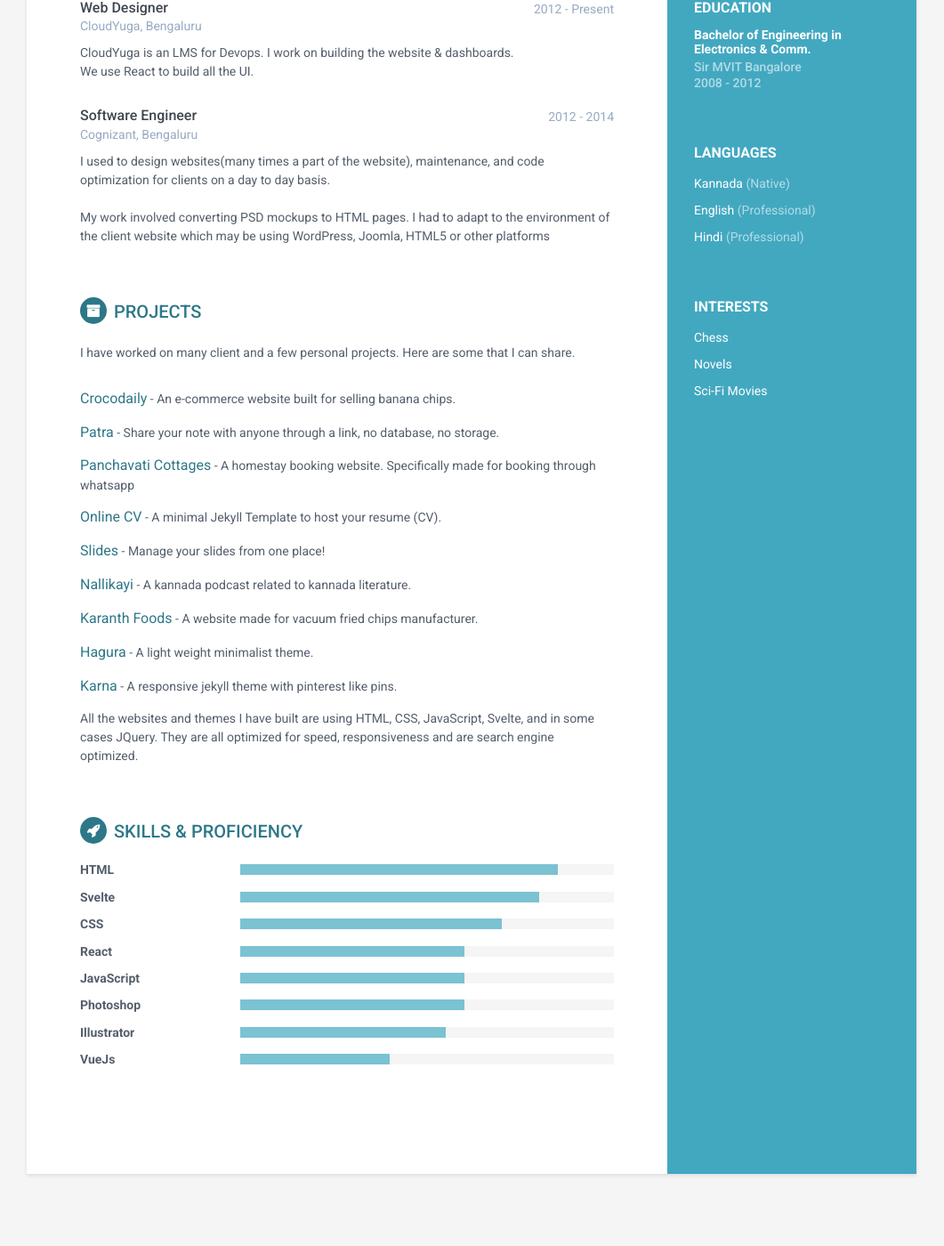
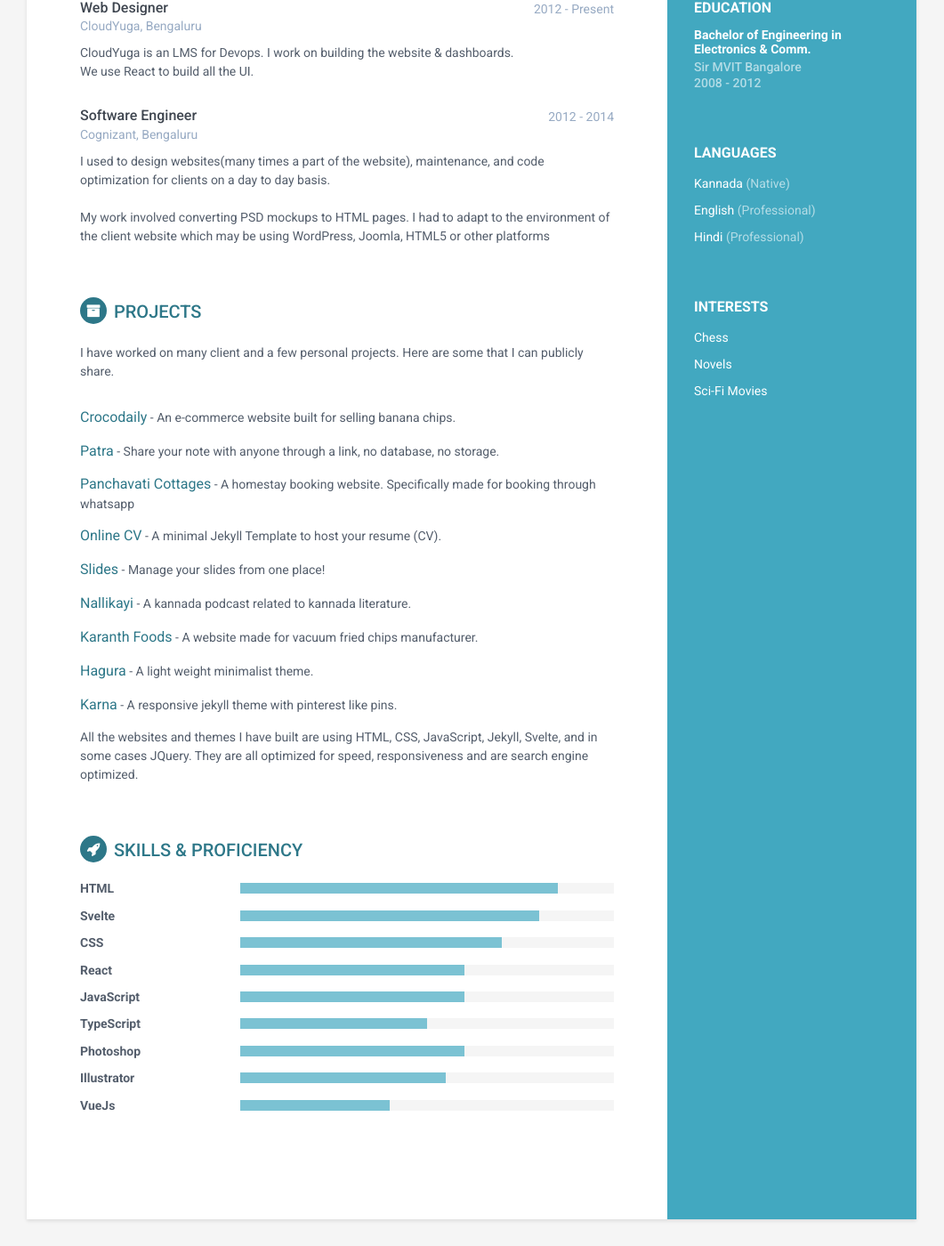
Before and after one commit to sharu725/resume, a Jekyll site: the page built from index.html, in a window 1280 px wide and 1400 px high, scrolled down 600 px. Shown: the whole window at 89% size, without its empty margins (110-1171 px from the left). Built offline with Jekyll 4.4.1, drawn with Linux system fonts in a browser that asks for light colours; before the commit the page ends 1949 px from its top, so only the background shows below that.

Commit message:
add more info

```diff
--- a/_data/projects.yml
+++ b/_data/projects.yml
@@ -1,5 +1,5 @@
-intro: "I have worked on many client and a few personal projects. Here are some that I can share."
-extro: "All the websites and themes I have built are using HTML, CSS, JavaScript, Svelte, and in some cases JQuery. They are all optimized for speed, responsiveness and are search engine optimized."
+intro: "I have worked on many client and a few personal projects. Here are some that I can publicly share."
+extro: "All the websites and themes I have built are using HTML, CSS, JavaScript, Jekyll, Svelte, and in some cases JQuery. They are all optimized for speed, responsiveness and are search engine optimized."
 projects:
   - project:
     title: Crocodaily
--- a/_data/skills.yml
+++ b/_data/skills.yml
@@ -19,6 +19,10 @@
   level: 60%
 
 - skill:
+  name: TypeScript
+  level: 50%
+
+- skill:
   name: Photoshop
   level: 60%
 
```
